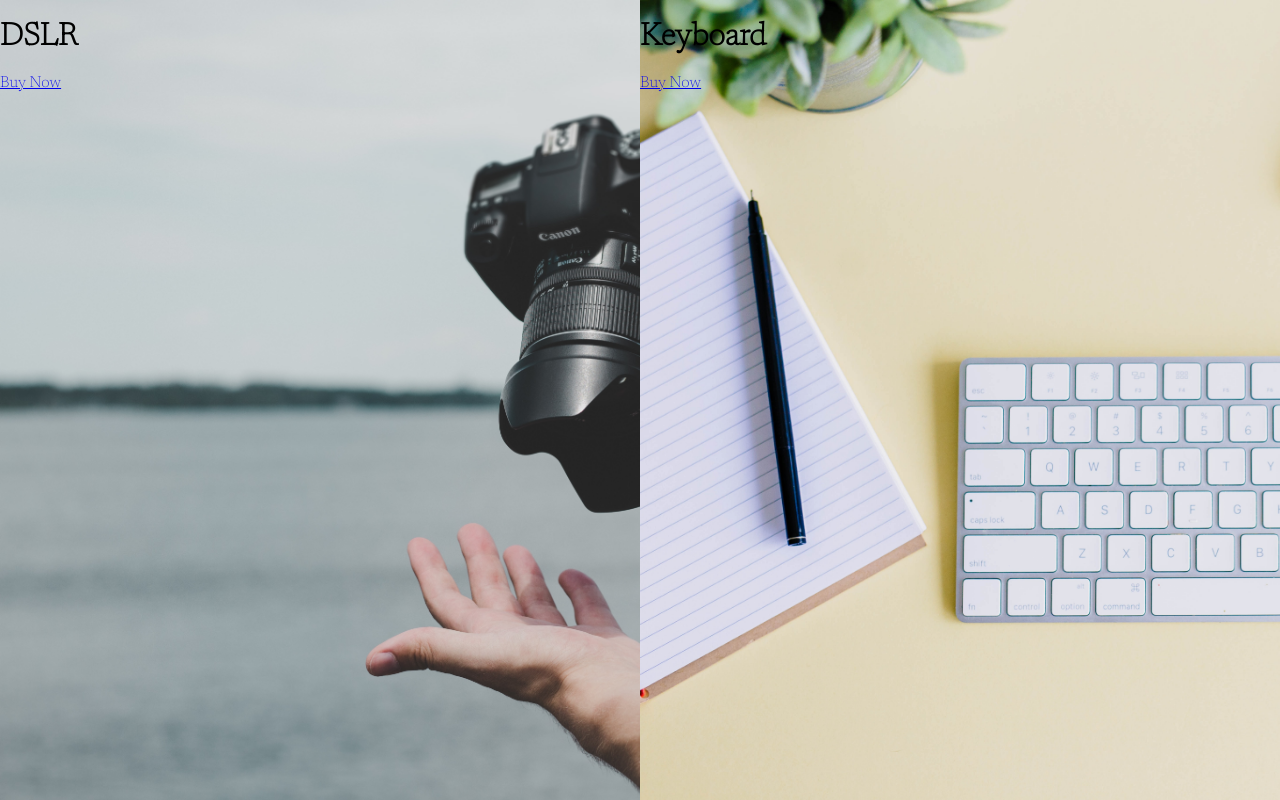
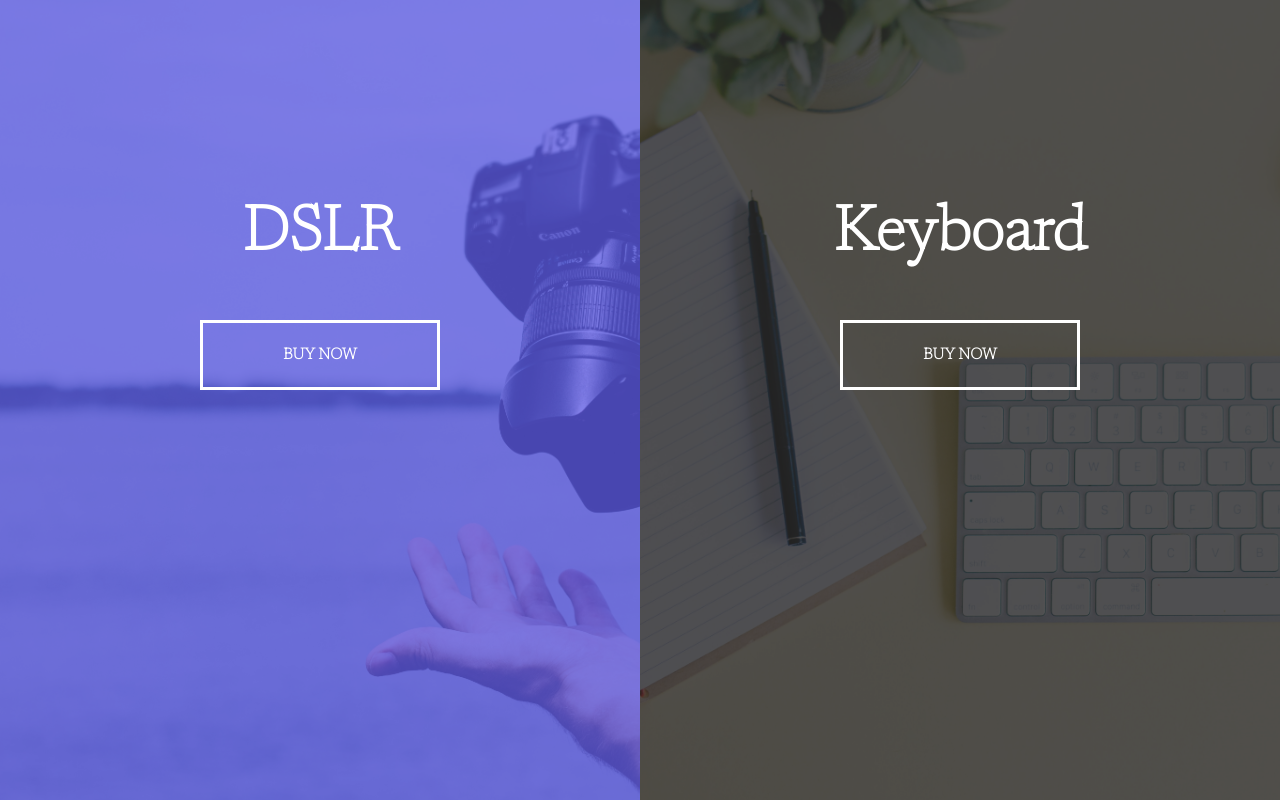
Before and after one commit to saifulislamsarfaraz/split_page_project, a plain HTML site: page index.html in a window 1280 px wide. Drawn offline with Linux system fonts and the light colour scheme.

Commit message:
hover effects

```diff
--- a/style.css
+++ b/style.css
@@ -1,7 +1,9 @@
 @import url('https://fonts.googleapis.com/css2?family=Newsreader:wght@200&display=swap');
 :root{
-  --left-bg-color:rgba(87,84,236,0.7)
-  --right-bg-color:rgba(43,43,43,0.8)
+  --left-bg-color:rgba(87,84,236,0.7);
+  --right-bg-color:rgba(43,43,43,0.8);
+  --left-btn-hover-color:rgba(87,84,236,0.7);
+  --right-btn-hover-color:rgba(28,122,28,1);
 }
 *{
   box-sizing: border-box;
@@ -14,7 +16,41 @@ body{
   margin-left: 0%;
   margin-right: 0%;
 }
+h1{
+  font-size: 4rem;
+  color: #fff;
+  position: absolute;
+  left: 50%;
+  top:20%;
+  transform: translateX(-50%);
+  white-space: nowrap;
+}
 
+.btn{
+  position: absolute;
+  display: flex;
+  align-items: center;
+  justify-content: center;
+  left: 50%;
+  top: 40%;
+  transform: translateX(-50%);
+  text-decoration: none;
+  color: #fff;
+  border: #fff solid 0.2rem;
+  font-size: 1rem;
+  text-transform: uppercase;
+  font-weight: bold;
+  width: 15rem;
+  padding: 1.5rem;
+}
+.split.left .btn:hover{
+  background-color: var(--left-btn-hover-color);
+  border-color: var(--left-btn-hover-color);
+}
+.split.right .btn:hover{
+  background-color: var(--right-btn-hover-color);
+  border-color: var(--right-btn-hover-color);
+}
 .container{
   position: relative;
   width: 100%;
@@ -51,7 +87,7 @@ body{
   background-size: cover;
 }
 
-.split.right::after{
+.split.right::before{
   content: '';
   position:absolute;
   width: 100%;
```
